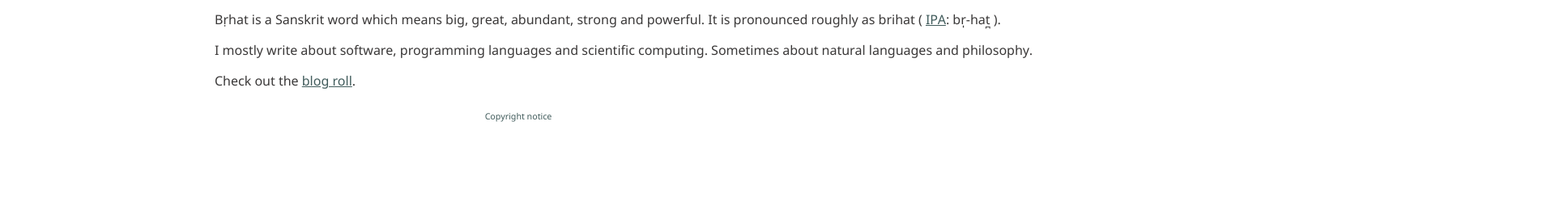
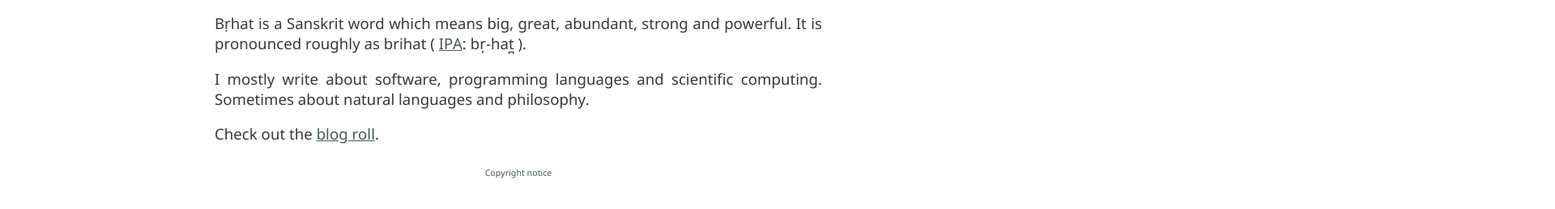
Before and after one commit to brihat/brihat.github.io, a plain HTML site: page index.html in a window 1280 px wide. Shown: the part 111-370 px from the top of the page at 81% size, 1920 px wide, since content can reach past the window. Drawn offline with Linux system fonts and the light colour scheme.

Commit message:
CSS tweaks for Chrome on Android

```diff
--- a/css/style.css
+++ b/css/style.css
@@ -37,7 +37,7 @@ body {
         margin: 0;
         font-family: 'Noto Sans', 'Noto Sans Devanagari', 'Noto Sans Kannada', sans-serif;
         color: #3A3838;
-        font-size: 12pt;
+        font-size: 14pt;
         text-align: justify;
 }
 #container {
@@ -115,11 +115,11 @@ ul.menu li.current_page_item a:active {
 #content {
         float: left;
         margin-left: 25px;
-        width: 7500px; /* 800px - 25 left - 25 right */
+        width: 750px; /* 800px - 25 left - 25 right */
         text-align: justify;
 }
 #content  h1 {color: #405B5B;}
-#content  p  {font-size: 12pt;}
+#content  p  {font-size: 14pt;}
 #content  blockquote {
                         padding: 5px;
                         background-color: #F3F2F2;
```
